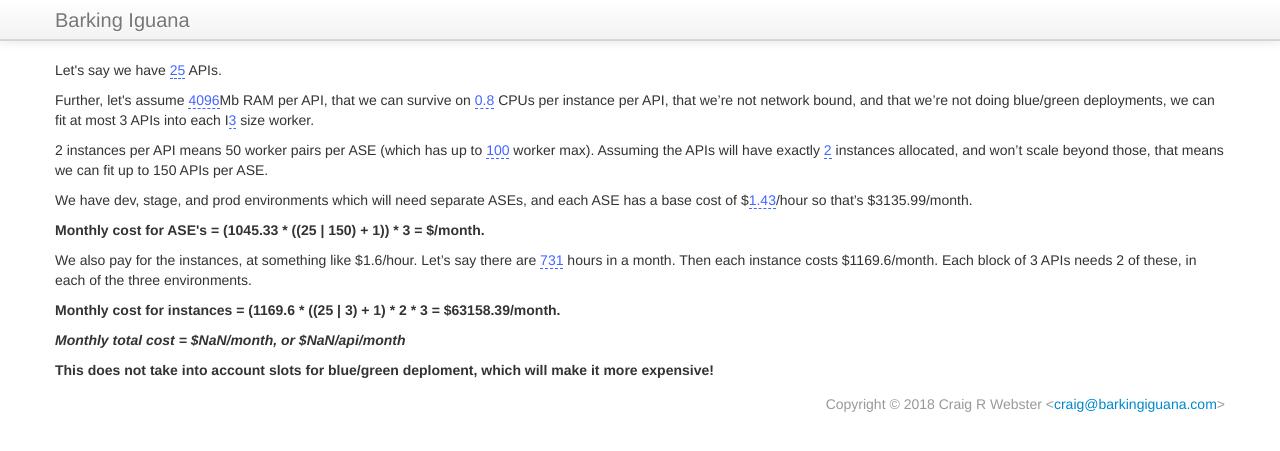
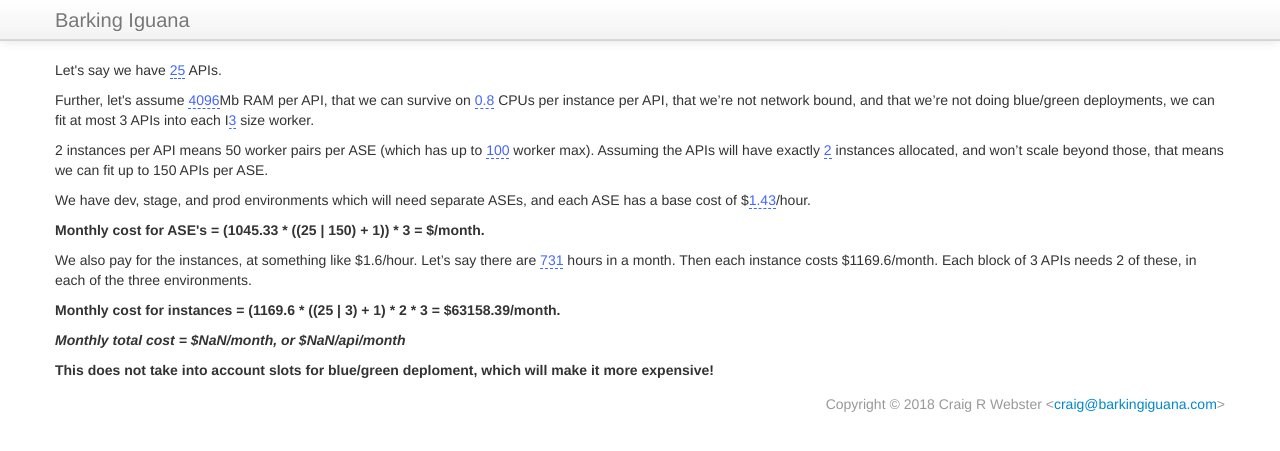
Before and after one commit to barkingiguana/barkingiguana.github.com, a Jekyll site: the page ase/index.html, which Jekyll copies as it is, in a window 1280 px wide. Shown: the top 451 px of the page. Built offline with Jekyll 4.4.1, drawn with Linux system fonts in a browser that asks for light colours.

Commit message:
Update index.html

```diff
--- a/ase/index.html
+++ b/ase/index.html
@@ -38,7 +38,7 @@
 
 <p><span data-var="instancesPerApi"></span> instances per API means <span data-var="workerPairs"></span> worker pairs per ASE (which has up to <span data-var="workersPerAse" class="TKAdjustableNumber" data-min="1" data-max="1000"></span> worker max). Assuming the APIs will have exactly <span data-var="instancesPerApi" class="TKAdjustableNumber"></span> instances allocated, and won’t scale beyond those, that means we can fit up to <span data-var="apiPerAse"></span> APIs per ASE.</p>
 
-<p>We have dev, stage, and prod environments which will need separate ASEs, and each ASE has a base cost of $<span data-var="aseHourlyBaseCost" class="TKAdjustableNumber" data-min="0.01" data-max="100" data-step="0.01"></span>/hour so that’s $<span data-var="aseBaseCostPerMonthPerApiSet"></span>/month.</p>
+<p>We have dev, stage, and prod environments which will need separate ASEs, and each ASE has a base cost of $<span data-var="aseHourlyBaseCost" class="TKAdjustableNumber" data-min="0.01" data-max="100" data-step="0.01"></span>/hour.</p>
 
 <p><strong>Monthly cost for ASE's = (<span data-var="aseMonthlyBaseCost"></span> * ((<span data-var="apiCount"></span> | <span data-var="apiPerAse"></span>) + 1)) * 3 = $<span data-var="aseBaseCostPerMonth"></span>/month.</strong></p>
 
```
